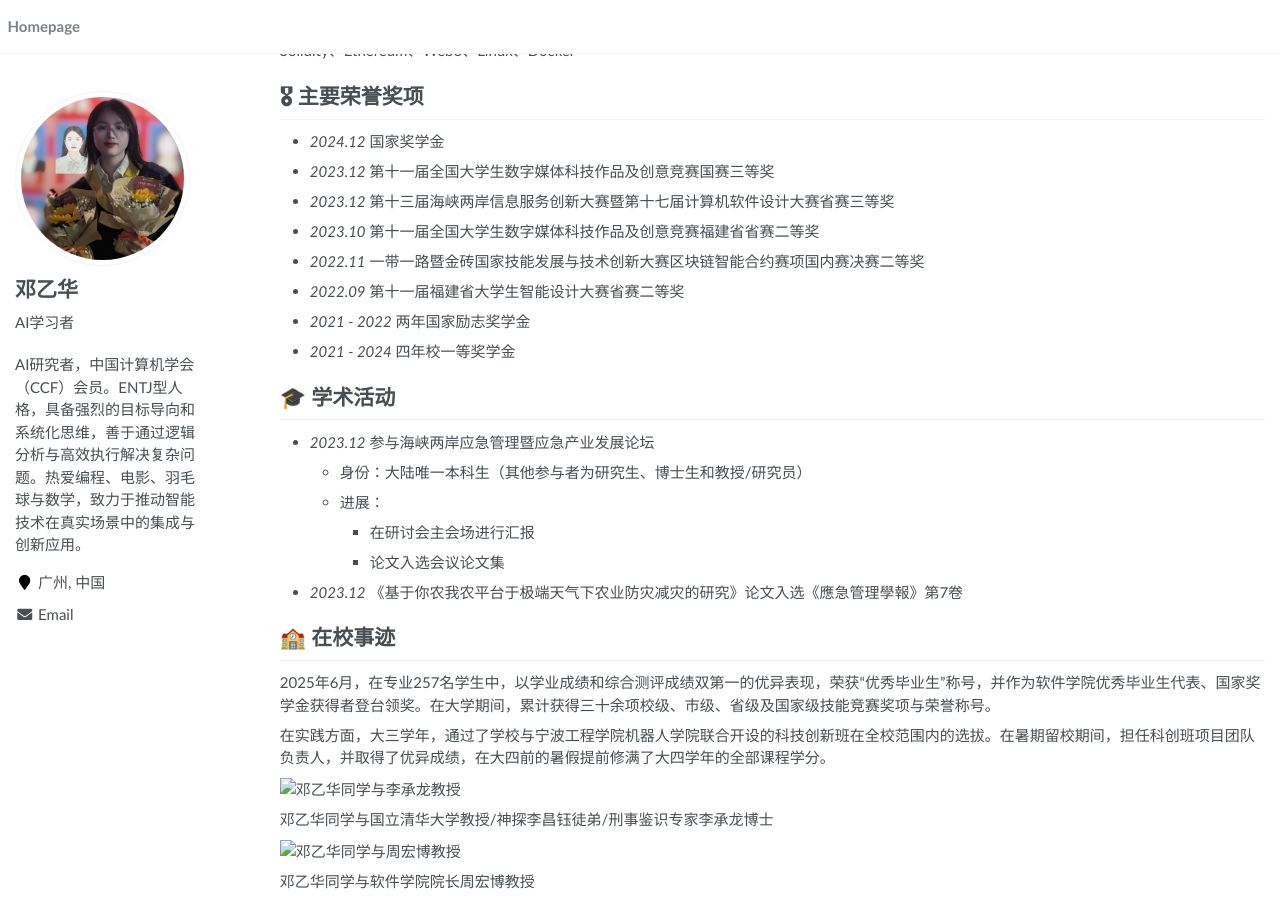
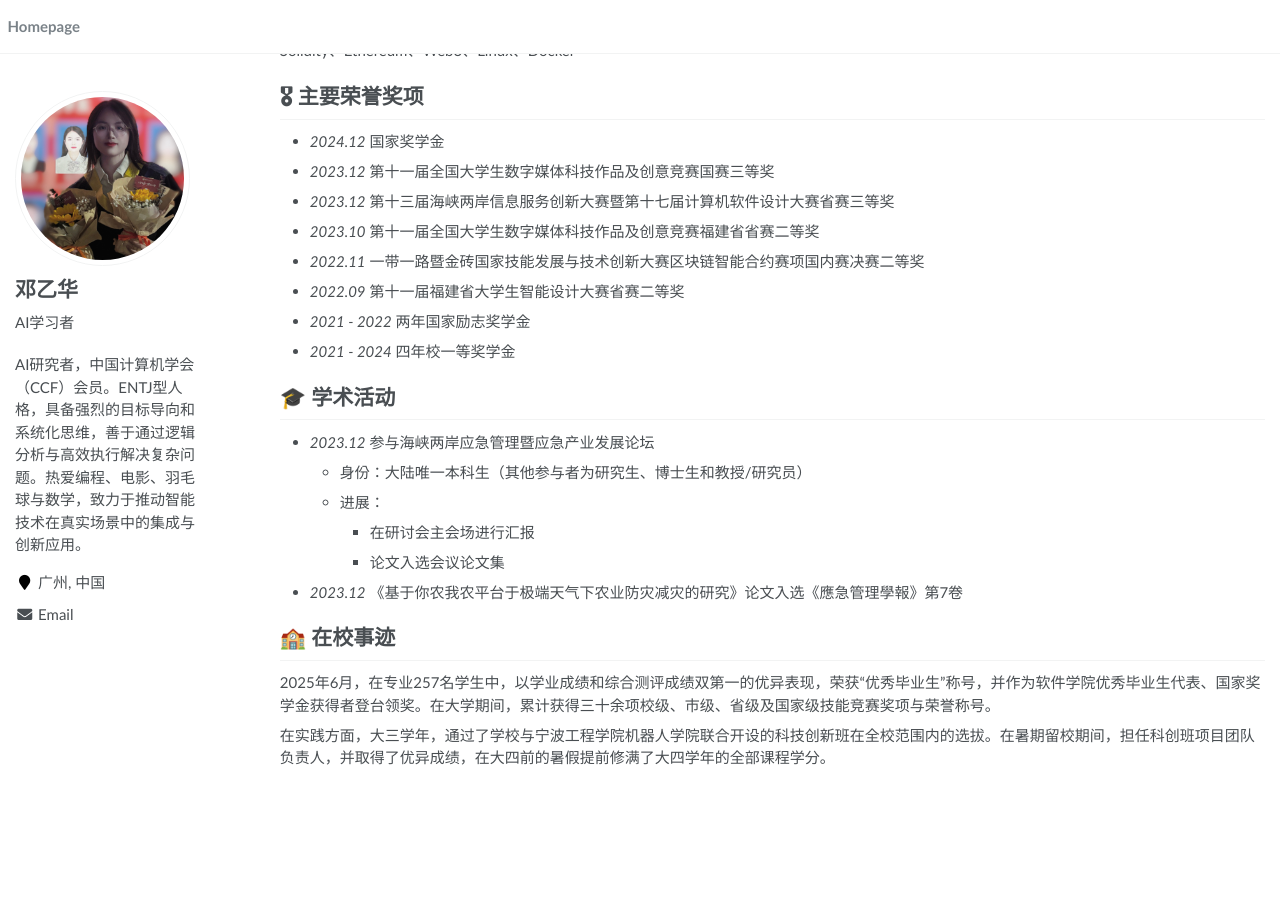
Before and after one commit to YolieDeng/YolieDeng.github.io, a Jekyll site: the page built from _pages/about.md, in a window 1280 px wide and 900 px high, scrolled down 1313 px. Built offline with Jekyll 4.4.1, drawn with Linux system fonts in a browser that asks for light colours; after the commit the page ends 2089 px from its top, so only the background shows below that.

Commit message:
🐞 fix: 去掉图片

```diff
--- a/_pages/about.md
+++ b/_pages/about.md
@@ -80,13 +80,3 @@ Solidity、Ethereum、Web3、Linux、Docker
 2025年6月，在专业257名学生中，以学业成绩和综合测评成绩双第一的优异表现，荣获“优秀毕业生”称号，并作为软件学院优秀毕业生代表、国家奖学金获得者登台领奖。在大学期间，累计获得三十余项校级、市级、省级及国家级技能竞赛奖项与荣誉称号。
 
 在实践方面，大三学年，通过了学校与宁波工程学院机器人学院联合开设的科技创新班在全校范围内的选拔。在暑期留校期间，担任科创班项目团队负责人，并取得了优异成绩，在大四前的暑假提前修满了大四学年的全部课程学分。
-
-
-![邓乙华同学与李承龙教授](img/image.jpg)
-
-邓乙华同学与国立清华大学教授/神探李昌钰徒弟/刑事鉴识专家李承龙博士
-
-
-![邓乙华同学与周宏博教授](img/14811750612656_.pic.jpg)
-
-邓乙华同学与软件学院院长周宏博教授
```
